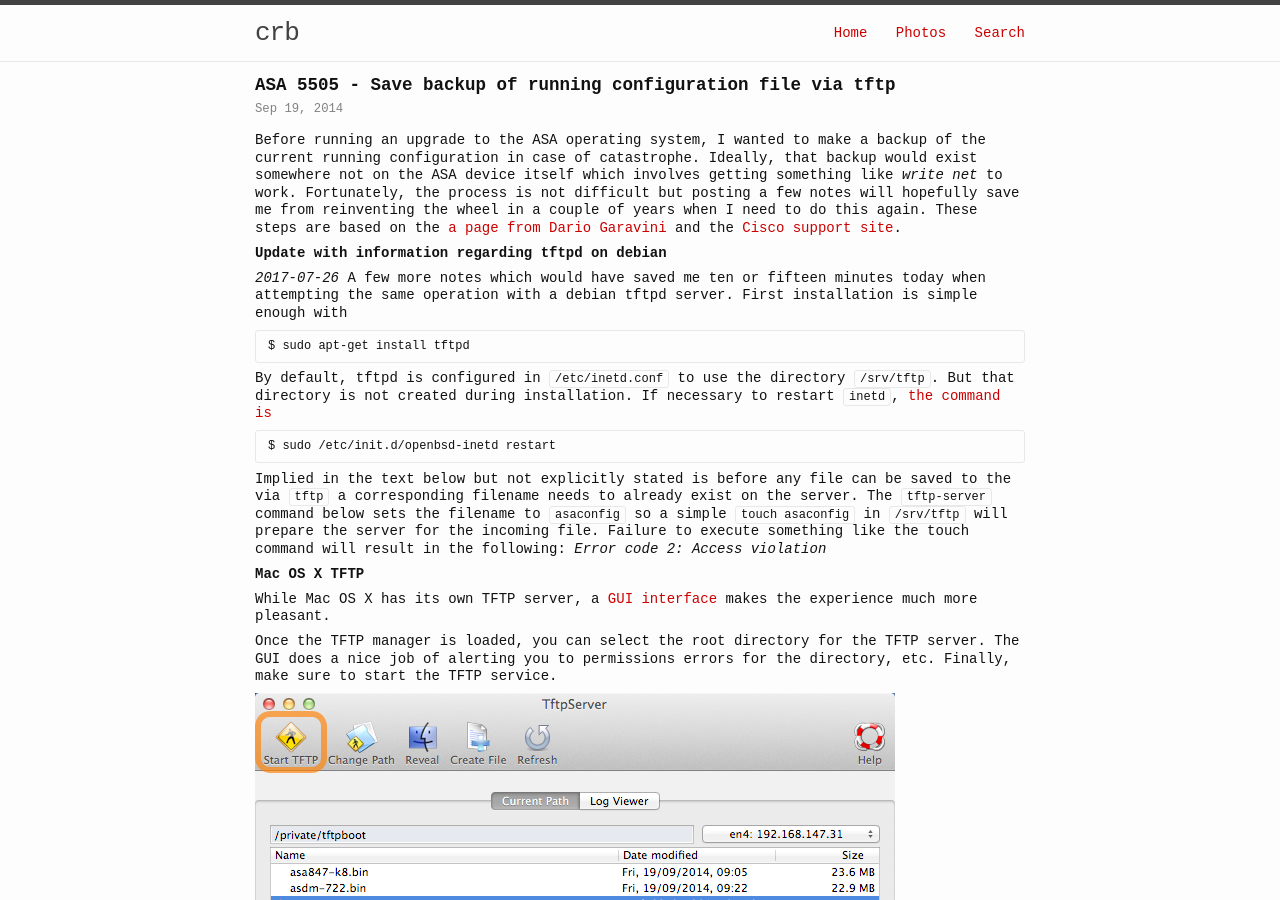
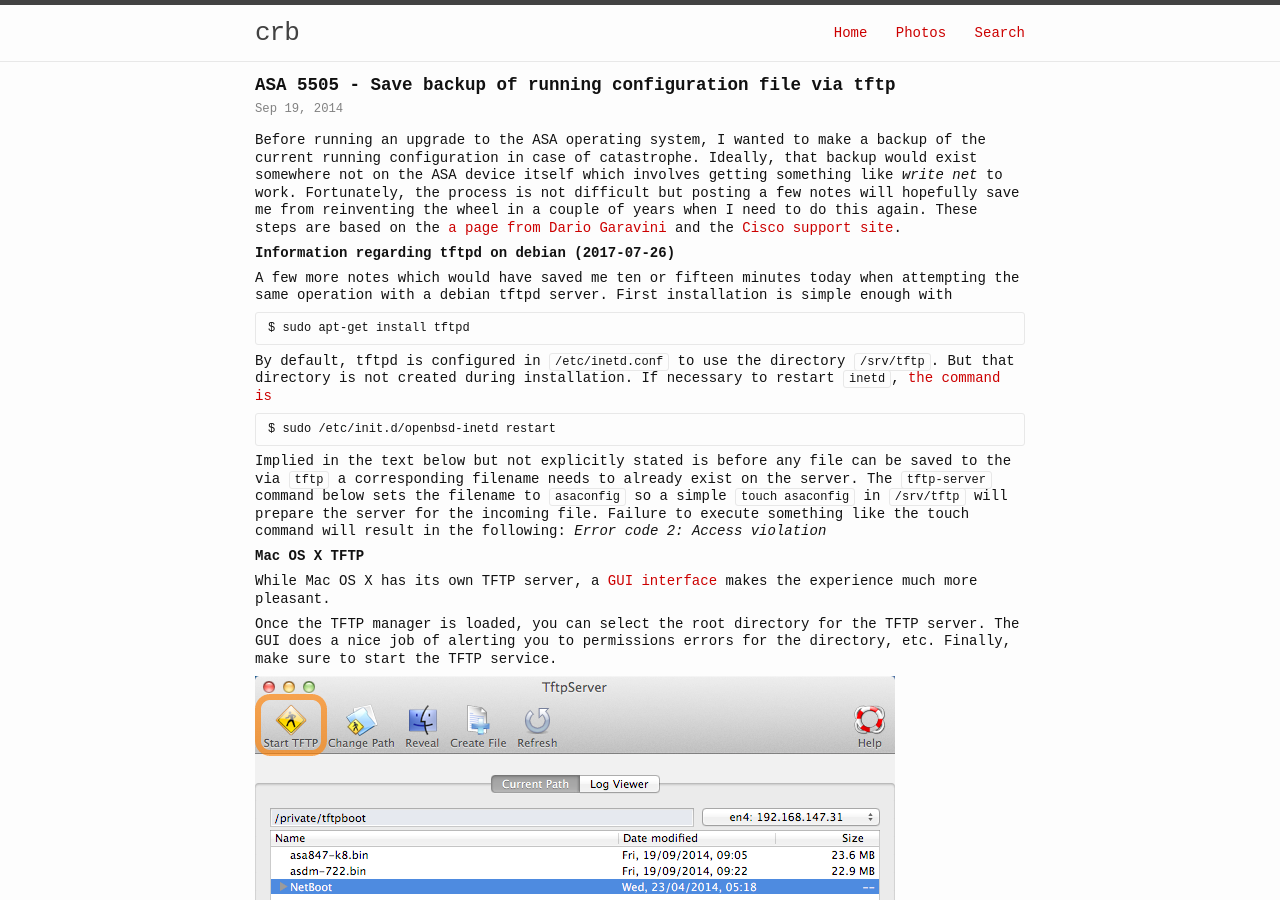
Before and after one commit to kujhawk94/kujhawk94.github.io, a Jekyll site: the page built from _posts/2014-09-19-asa5505-save-backup.md, in a window 1280 px wide and 900 px high. Built offline with Jekyll 4.4.1, drawn with Linux system fonts in a browser that asks for light colours.

Commit message:
Reformat header for debian update

````diff
--- a/_posts/2014-09-19-asa5505-save-backup.md
+++ b/_posts/2014-09-19-asa5505-save-backup.md
@@ -9,8 +9,8 @@
 
 Before running an upgrade to the ASA operating system, I wanted to make a backup of the current running configuration in case of catastrophe.  Ideally, that backup would exist somewhere not on the ASA device itself which involves getting something like *write net* to work.  Fortunately, the process is not difficult but posting a few notes will hopefully save me from reinventing the wheel in a couple of years when I need to do this again.  These steps are based on the [a page from Dario Garavini](http://www.dariogaravini.com/update-cisco-ios-tftp-os-x-mavericks/) and the [Cisco support site](http://www.cisco.com/c/en/us/support/docs/security/pix-500-series-security-appliances/70771-backup-restore-pix-configure.html).
 
-## Update with information regarding tftpd on debian
-*2017-07-26*  A few more notes which would have saved me ten or fifteen minutes today when attempting the same operation with a debian tftpd server.  First installation is simple enough with
+## Information regarding tftpd on debian (2017-07-26)
+A few more notes which would have saved me ten or fifteen minutes today when attempting the same operation with a debian tftpd server.  First installation is simple enough with
 ```
 $ sudo apt-get install tftpd
 ```
````
